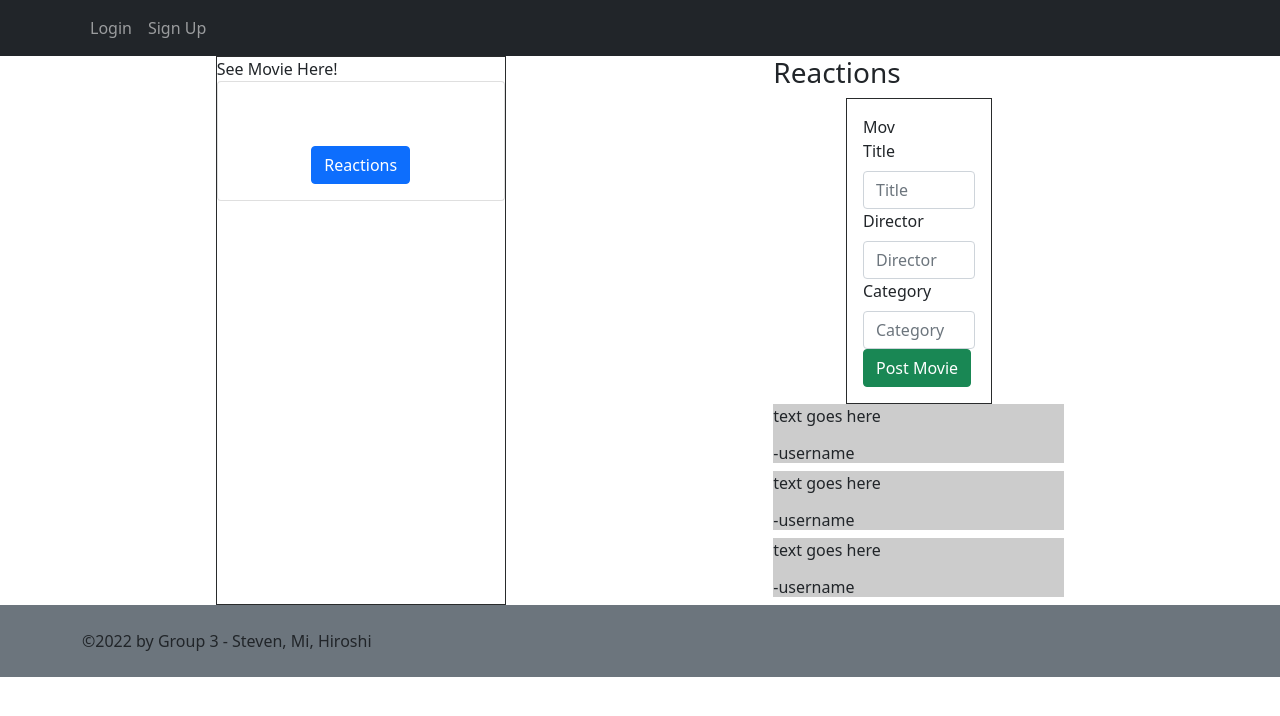
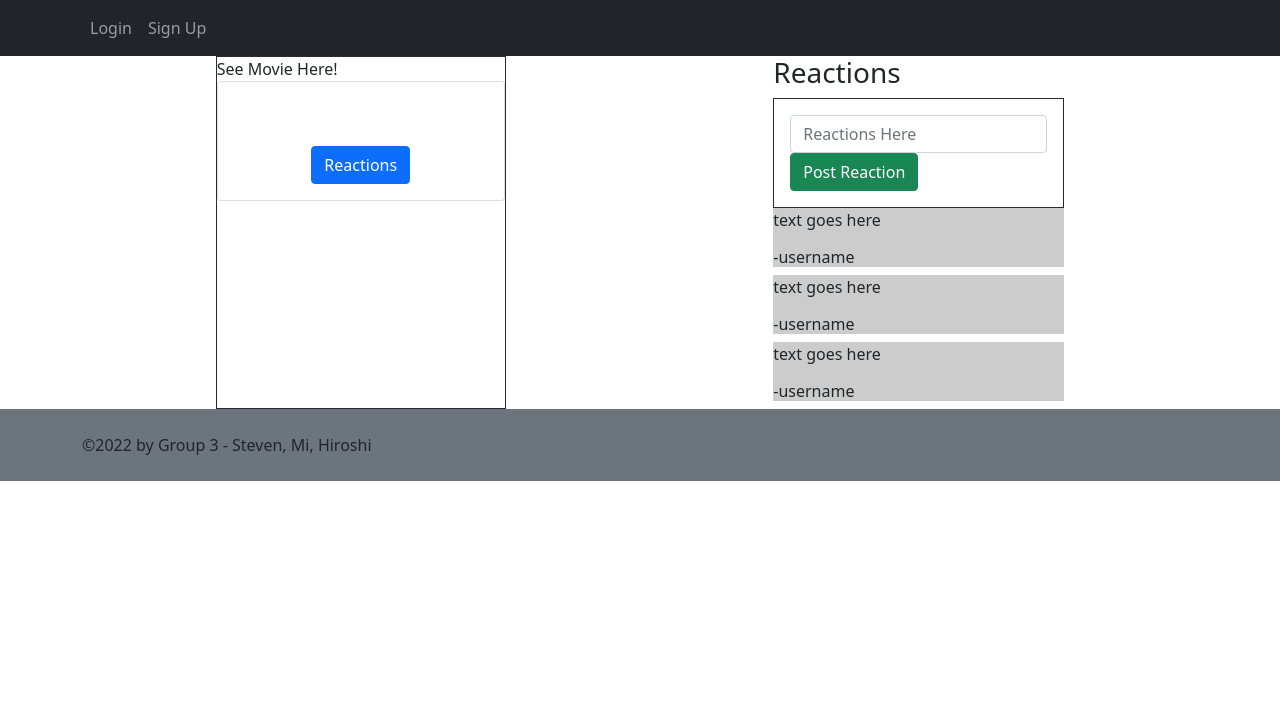
Before and after one commit to dorvilsteven/shmovies-app, a React (Create React App) app in the folder client/: page /movie in a window 1280 px wide. Shown: the top 716 px of the page. Built offline with nearby package versions, Linux system fonts and the light colour scheme; the HTML template or start-up script is replaced by a standard one.

Commit message:
fix reaction form

```diff
--- a/client/src/pages/Movie.js
+++ b/client/src/pages/Movie.js
@@ -34,40 +34,17 @@ const Movie = (props) => {
                     style={{
                     border: "1px solid #292B2C",
                     padding: "1em",
-                    width: "50%",
+                    width: "100%",
                     margin: "auto",
                     }}
                     // onSubmit={handleFormSubmit}
                 >
-
-                    Mov
-                    {/* title input */}
+                    {/* comment input */}
                     <Form.Group>
-                    <Form.Label htmlFor="title">Title</Form.Label>
                     <Form.Control
                         type="text"
-                        placeholder="Title"
-                        name="title"
-                        required
-                    />
-                    </Form.Group>
-                    {/* director input */}
-                    <Form.Group>
-                    <Form.Label htmlFor="email">Director</Form.Label>
-                    <Form.Control
-                        type="text"
-                        placeholder="Director"
-                        name="director"
-                        required
-                    />
-                    </Form.Group>
-                    {/* category input */}
-                    <Form.Group>
-                    <Form.Label htmlFor="password">Category</Form.Label>
-                    <Form.Control
-                        type="text"
-                        placeholder="Category"
-                        name="category"
+                        placeholder="Reactions Here"
+                        name="reactionText"
                         required
                     />
                     </Form.Group>
@@ -78,7 +55,7 @@ const Movie = (props) => {
                         margin: "auto",
                         }}
                     >
-                        Post Movie
+                        Post Reaction
                     </Button>
                 </Form>
                 {/* {Reactions} */}
```
